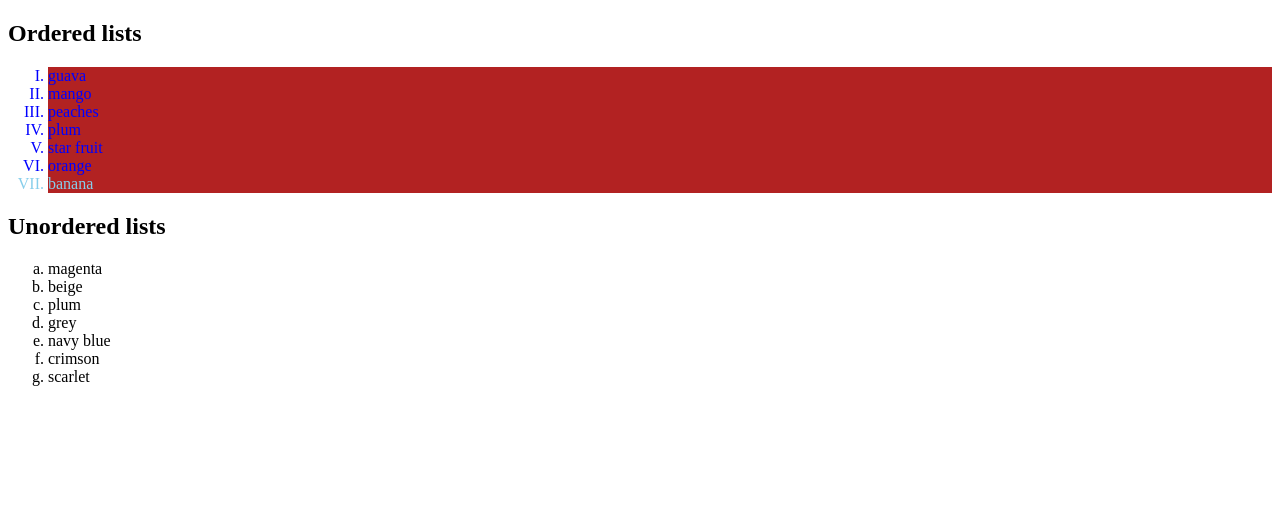
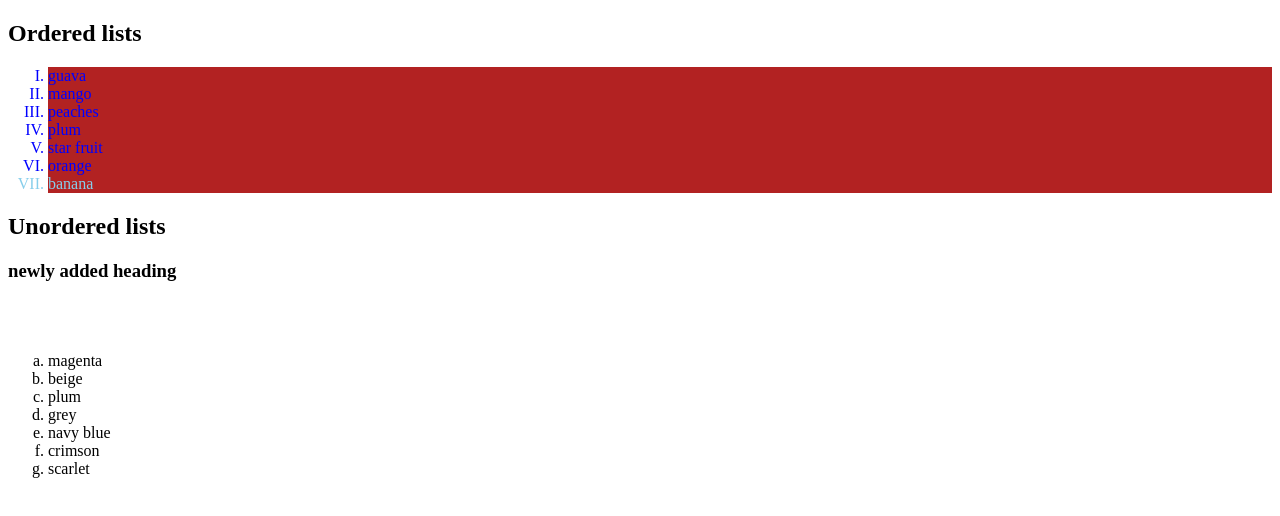
Before and after one commit to emmanuelkerry17/jioni, a plain HTML site: page lists.html in a window 1280 px wide. Drawn offline with Linux system fonts and the light colour scheme.

Commit message:
modified list file

```diff
--- a/lists.html
+++ b/lists.html
@@ -33,6 +33,7 @@
      <li class="gh">banana</li>
  </ol>
 <h2 title="title is this">Unordered lists</h2>
+    <h3> newly added heading</h3> <br><br>
 <ul>
     <li>magenta</li>
     <li>beige</li>
```
